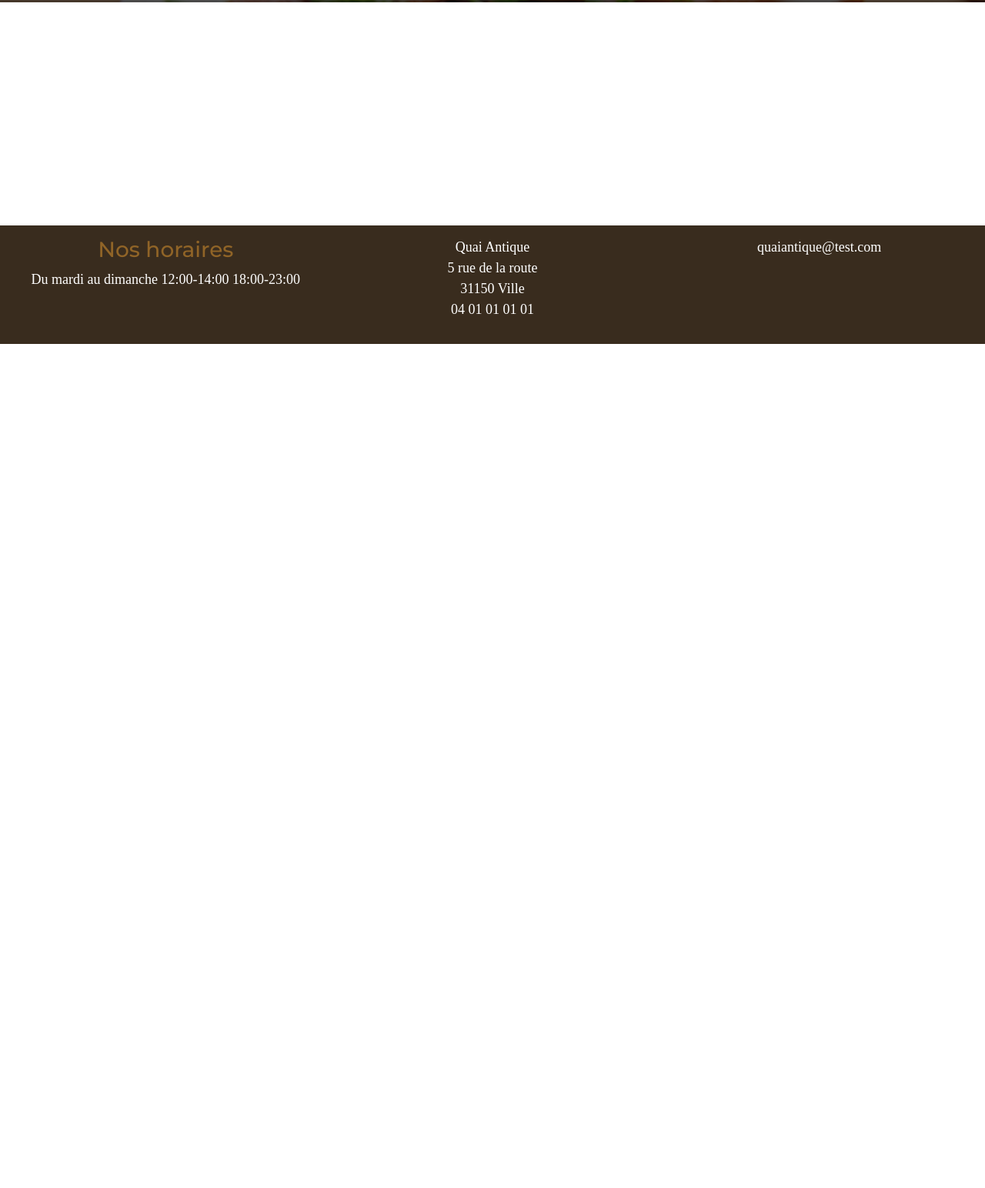
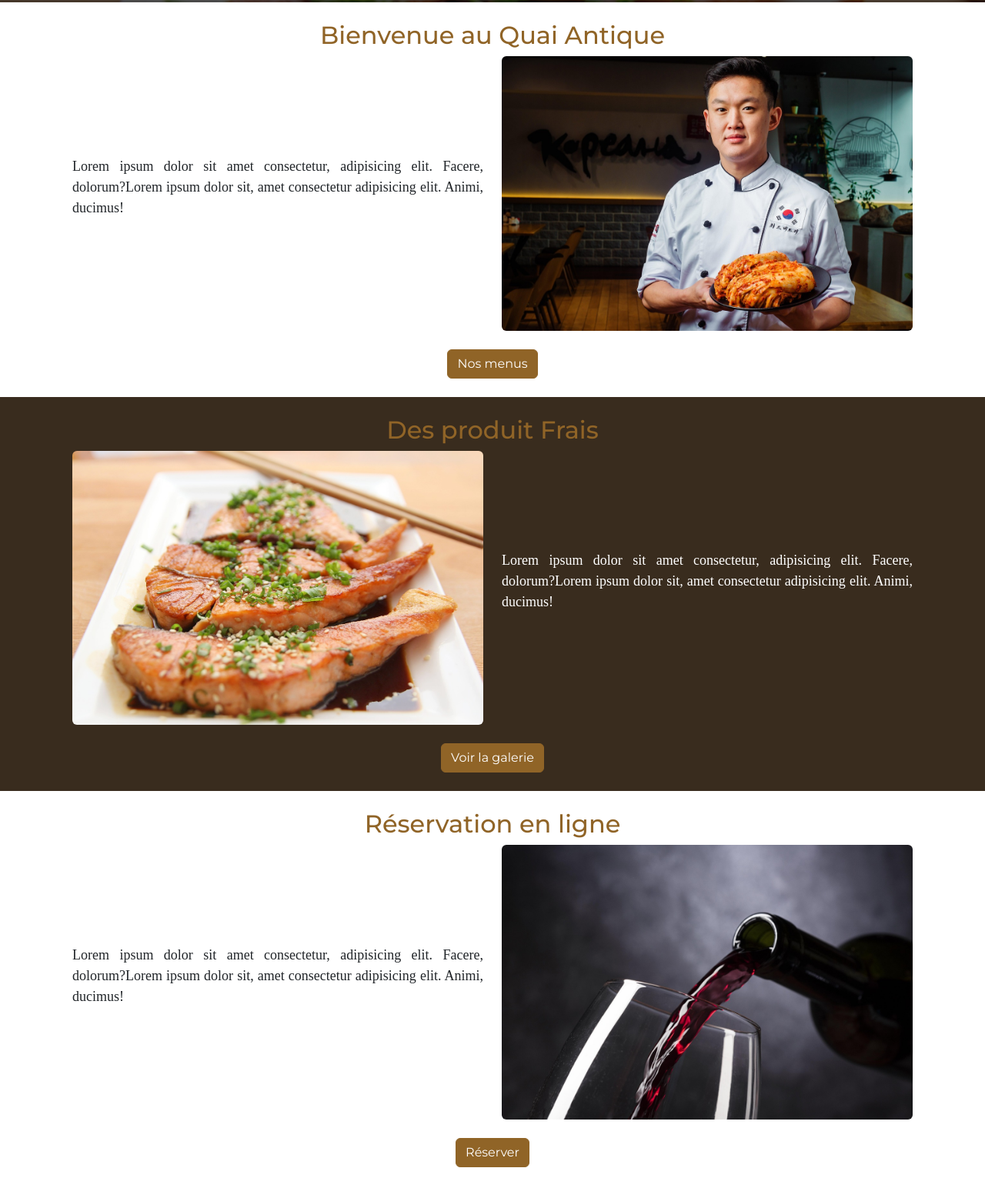
Before and after one commit to ARIVE-KARIMA/QuaiAntiqueFront, a website with bundled scripts: page index.html in a window 1280 px wide. Shown: the part 353-1897 px from the top of the page at 77% size. Before the commit the page ends 800 px from the top, so only its background shows below. Built offline with nearby package versions, Linux system fonts and the light colour scheme; a web font is replaced by a local one.

Commit message:
Finish Home page

```diff
--- a/index.html
+++ b/index.html
@@ -69,7 +69,7 @@
                 </p>
             </div>
             <div class="col-6 col-lg-4">
-                <p>quaiantique@test.com</p>
+                <p>test</p>
             </div>
         </div>
     </footer>
--- a/pages/home.html
+++ b/pages/home.html
@@ -5,5 +5,76 @@
         <h1>Quai Antique</h1>
         <button class="btn btn-primary">Réserver</button>
     </div>
+</div>
 
-</div>
+<section>
+    <article>
+        <div class="container p-4">
+            <h2 class="text-center text-primary">Bienvenue au Quai Antique</h2>
+            <div class="row row-cols-2 align-items-center">
+                <div class="col">
+                    <p class="text-justify">
+                        Lorem ipsum dolor sit amet consectetur, adipisicing elit. Facere,
+                        dolorum?Lorem ipsum dolor sit,
+                        amet
+                        consectetur adipisicing elit. Animi, ducimus!
+                    </p>
+                </div>
+                <div class="col">
+                    <img class="w-100 rounded" src="../image/chef-7636393_1280.jpg" />
+                </div>
+            </div>
+            <div class="text-center pt-4">
+                <a href="#" class="btn btn-primary">Nos menus</a>
+            </div>
+        </div>
+
+        </div>
+    </article>
+    <article class="bg-dark text-white">
+        <div class="container p-4">
+            <h2 class="text-center text-primary">Des produit Frais</h2>
+            <div class="row row-cols-2 align-items-center">
+                <div class="col">
+                    <img class="w-100 rounded" src="../image/food-712665_1280.jpg" />
+                </div>
+                <div class="col">
+                    <p class="text-justify">
+                        Lorem ipsum dolor sit amet consectetur, adipisicing elit. Facere,
+                        dolorum?Lorem ipsum dolor sit,
+                        amet
+                        consectetur adipisicing elit. Animi, ducimus!
+                    </p>
+                </div>
+            </div>
+            <div class="text-center pt-4">
+                <a href="#" class="btn btn-primary">Voir la galerie</a>
+            </div>
+        </div>
+
+        </div>
+    </article>
+    <article>
+        <div class="container p-4">
+            <h2 class="text-center text-primary">Réservation en ligne</h2>
+            <div class="row row-cols-2 align-items-center">
+                <div class="col">
+                    <p class="text-justify">
+                        Lorem ipsum dolor sit amet consectetur, adipisicing elit. Facere,
+                        dolorum?Lorem ipsum dolor sit,
+                        amet
+                        consectetur adipisicing elit. Animi, ducimus!
+                    </p>
+                </div>
+                <div class="col">
+                    <img class="w-100 rounded" src="../image/wine-4813260_1280.jpg" />
+                </div>
+            </div>
+            <div class="text-center pt-4">
+                <a href="#" class="btn btn-primary">Réserver</a>
+            </div>
+        </div>
+
+        </div>
+    </article>
+</section>
--- a/style/main.scss
+++ b/style/main.scss
@@ -55,3 +55,7 @@ p {
     align-items: center;
     justify-content: center;
 }
+
+.text-justify {
+    text-align: justify;
+}
```
Also changed, not shown: assets/css/main.css, 1 other file.
